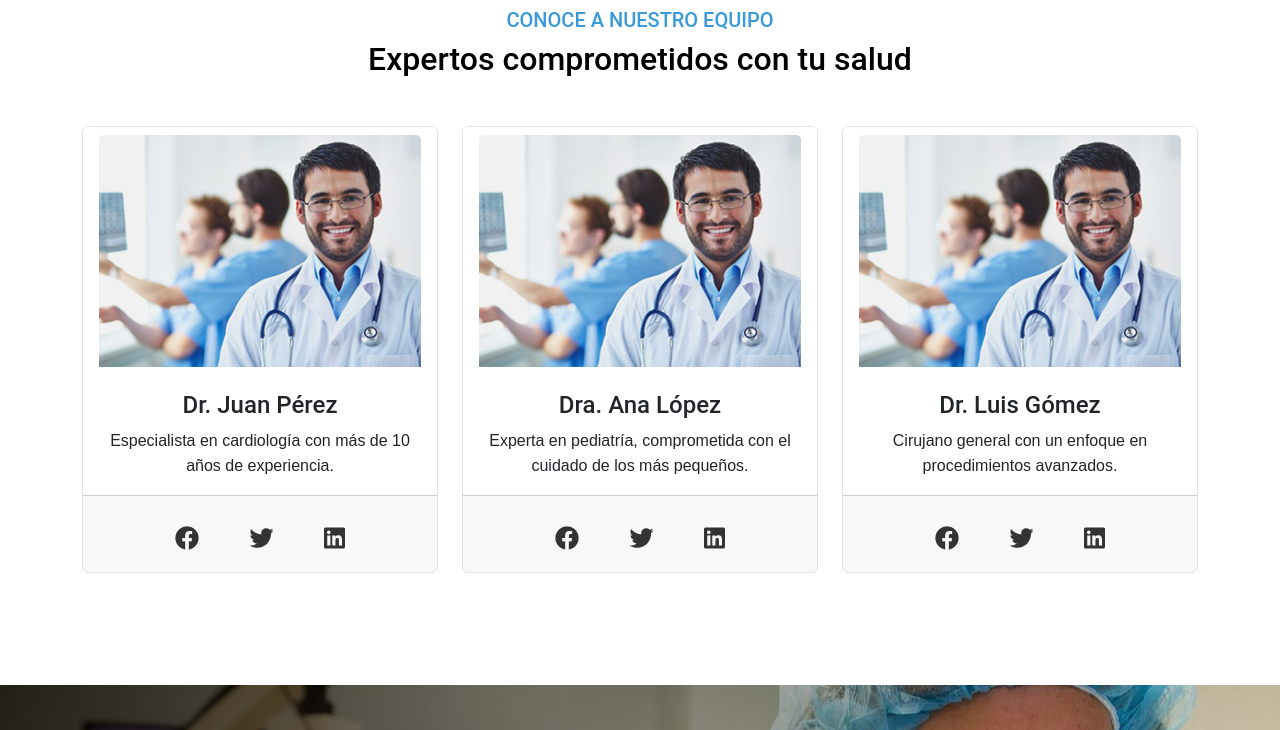
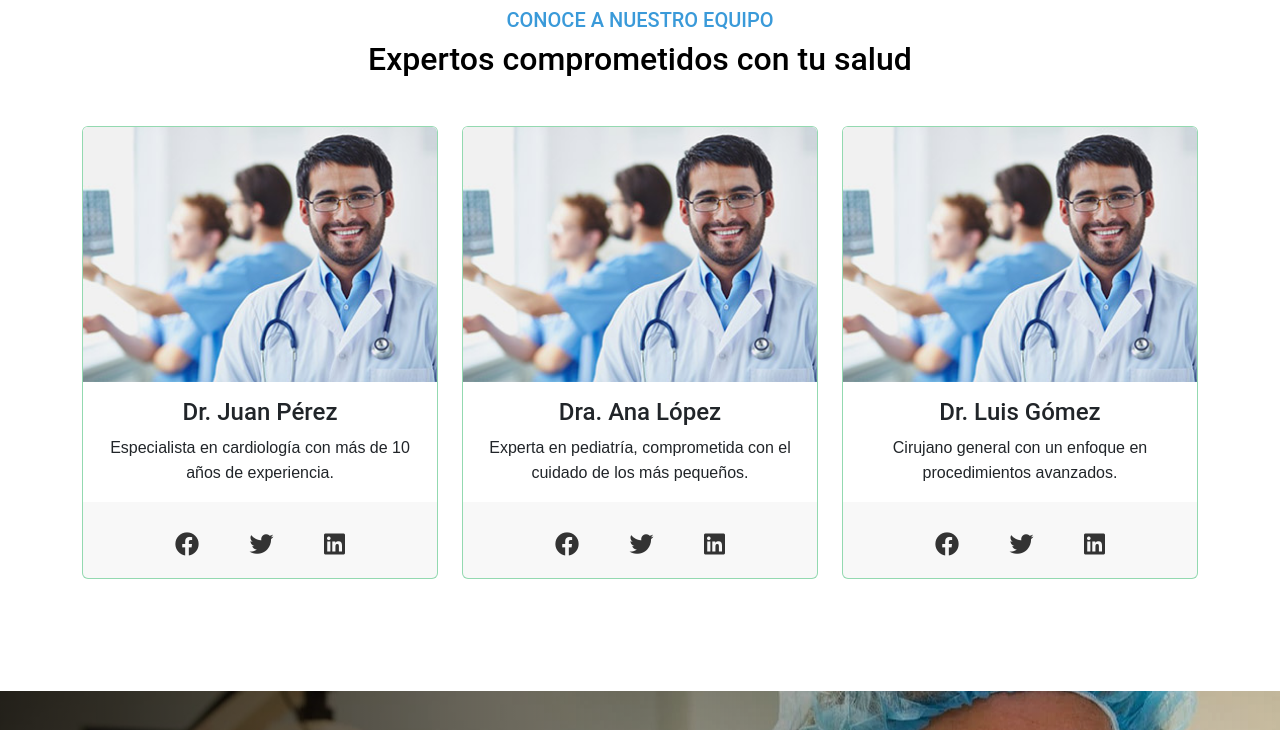
Before and after one commit to estradaisaac168/clinica-dental, a website: page index.html in a window 1280 px wide. Shown: the part 3420-4150 px from the top of the page. Drawn offline with nearby package versions, Linux system fonts and the light colour scheme.

Commit message:
update cards team

```diff
--- a/index.html
+++ b/index.html
@@ -328,15 +328,15 @@
       <div class="row row-cols-1 row-cols-md-2 row-cols-lg-3 g-4">
         <!-- Card 1 -->
         <div class="col">
-          <div class="card border text-center h-100">
-            <div class="card-header bg-white border-0">
+          <div class="card border border-secondary border-opacity-50 text-center h-100">
+            <div class="card-header bg-white p-0 border-0">
               <img src="img/doctor.jpg" alt="Doctor 1" class="card-img-top">
             </div>
             <div class="card-body">
               <h4 class="card-title">Dr. Juan Pérez</h4>
               <p class="card-text">Especialista en cardiología con más de 10 años de experiencia.</p>
             </div>
-            <div class="card-footer">
+            <div class="card-footer border-0 ">
               <div class="social-icons">
                 <a href="https://facebook.com/doctorjuan" target="_blank" class="btn btn-link"><i
                     class="fab fa-facebook"></i></a>
@@ -351,15 +351,15 @@
 
         <!-- Card 2 -->
         <div class="col">
-          <div class="card border text-center h-100">
-            <div class="card-header bg-white border-0">
+          <div class="card border border-secondary border-opacity-50 text-center h-100">
+            <div class="card-header bg-white p-0 border-0">
               <img src="img/doctor.jpg" alt="Doctor 1" class="card-img-top">
             </div>
             <div class="card-body">
               <h4 class="card-title">Dra. Ana López</h4>
               <p class="card-text">Experta en pediatría, comprometida con el cuidado de los más pequeños.</p>
             </div>
-            <div class="card-footer">
+            <div class="card-footer border-0 ">
               <div class="social-icons">
                 <a href="https://facebook.com/doctorjuan" target="_blank" class="btn btn-link"><i
                     class="fab fa-facebook"></i></a>
@@ -374,8 +374,8 @@
 
         <!-- Card 3 -->
         <div class="col">
-          <div class="card border text-center h-100">
-            <div class="card-header bg-white border-0">
+          <div class="card border border-secondary border-opacity-50 text-center h-100">
+            <div class="card-header bg-white p-0 border-0">
               <img src="img/doctor.jpg" alt="Doctor 1" class="card-img-top">
             </div>
             <div class="card-body">
@@ -383,7 +383,7 @@
               <p class="card-text">Cirujano general con un enfoque en procedimientos avanzados.</p>
             </div>
 
-            <div class="card-footer">
+            <div class="card-footer border-0 ">
               <div class="social-icons">
                 <a href="https://facebook.com/doctorjuan" target="_blank" class="btn btn-link"><i
                     class="fab fa-facebook"></i></a>
@@ -413,7 +413,7 @@
               <p>Lorem ipsum, dolor sit amet consectetur adipisicing elit. Distinctio quisquam
                 voluptates ratione quibusdam suscipit.</p>
 
-              <a href="#" class="btn btn-lg btn-accent">Donar</a>
+              <a href="#" class="btn btn-lg btn-outline-accent">Donar</a>
             </div>
           </div>
         </div>
@@ -445,9 +445,10 @@
         </div>
 
         <div class="col">
-          <div class="card border border-secondary border-opacity-50 h-100 p-1" data-aos="zoom-out-left">
+          <div class="content-fqa d-flex flex-column align-items-start justify-content-center h-100">
+            <div class="card border-0 h-100 w-100 justify-content-center" data-aos="zoom-out-left">
               <div class="accordion accordion-flush" id="accordionFlushExample">
-              <div class="accordion-item">
+                <div class="accordion-item ">
                   <h2 class="accordion-header">
                     <button class="accordion-button " type="button" data-bs-toggle="collapse"
                       data-bs-target="#flush-collapseOne" aria-expanded="true" aria-controls="flush-collapseOne">
@@ -462,14 +463,15 @@
                     </div>
                   </div>
                 </div>
-              <div class="accordion-item">
+                <div class="accordion-item ">
                   <h2 class="accordion-header">
                     <button class="accordion-button collapsed" type="button" data-bs-toggle="collapse"
                       data-bs-target="#flush-collapseTwo" aria-expanded="false" aria-controls="flush-collapseTwo">
                       Accordion Item #2
                     </button>
                   </h2>
-                <div id="flush-collapseTwo" class="accordion-collapse collapse" data-bs-parent="#accordionFlushExample">
+                  <div id="flush-collapseTwo" class="accordion-collapse collapse"
+                    data-bs-parent="#accordionFlushExample">
                     <div class="accordion-body">Placeholder content for this accordion, which is intended to demonstrate
                       the
                       <code>.accordion-flush</code> class. This is the second item's accordion body. Let's imagine this
@@ -489,9 +491,12 @@
                     data-bs-parent="#accordionFlushExample">
                     <div class="accordion-body">Placeholder content for this accordion, which is intended to demonstrate
                       the
-                    <code>.accordion-flush</code> class. This is the third item's accordion body. Nothing more exciting
-                    happening here in terms of content, but just filling up the space to make it look, at least at first
+                      <code>.accordion-flush</code> class. This is the third item's accordion body. Nothing more
+                      exciting
+                      happening here in terms of content, but just filling up the space to make it look, at least at
+                      first
                       glance, a bit more representative of how this would look in a real-world application.
+                    </div>
                   </div>
                 </div>
               </div>
@@ -503,7 +508,7 @@
   </section>
 
 
-  <section id="contact" class="seccion map bg-accent py-5">
+  <section id="contact" class="seccion map bg-accent py-7 mt-5">
     <div class="container">
       <div class="row">
         <div class="col-12">
```
Lines whose indentation alone changed are shown as unchanged.
